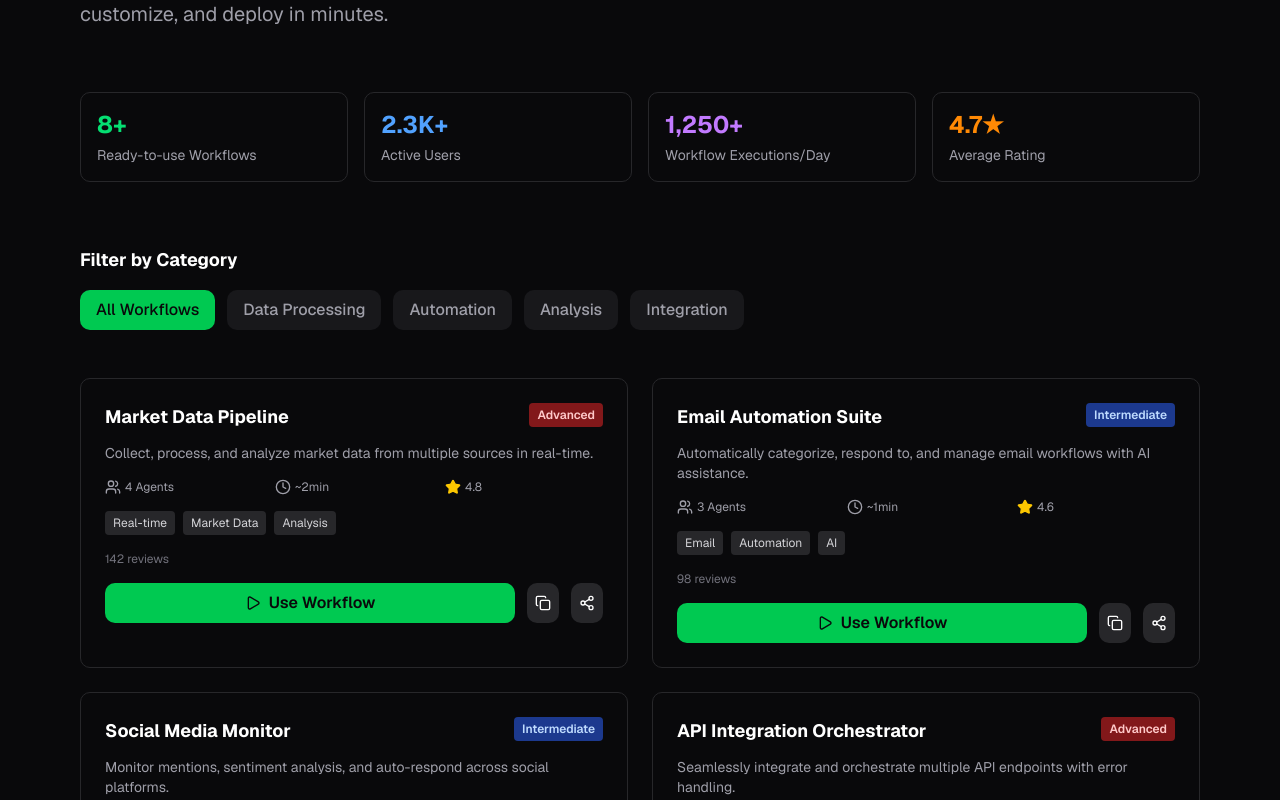
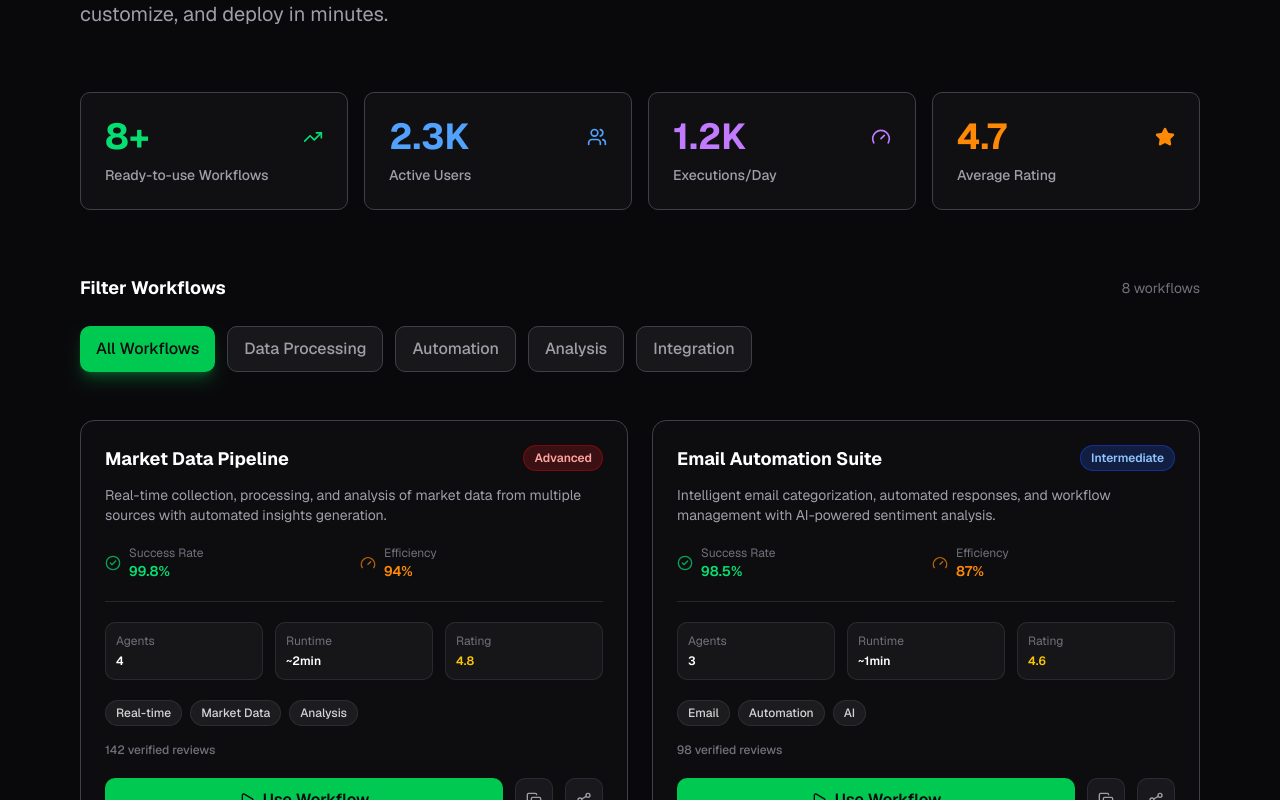
Before and after one commit to nomnom11/harmer-agent, a Next.js app: page /workflows in a window 1280 px wide. Shown: the part 240-1040 px from the top of the page. Built offline with nearby package versions, Linux system fonts and the light colour scheme.

Commit message:
feat: enhance workflow details and UI with new icons and stats

```diff
--- a/app/workflows/page.tsx
+++ b/app/workflows/page.tsx
@@ -2,7 +2,7 @@
 
 import { useState } from 'react'
 import Link from 'next/link'
-import { ArrowLeft, Zap, ArrowRight, Play, Copy, Share2, Star, Users, Clock, Target } from 'lucide-react'
+import { ArrowLeft, Zap, Play, Copy, Share2, Star, Users, Clock, TrendingUp, CheckCircle2, Gauge } from 'lucide-react'
 
 export default function Workflows() {
   const [selectedCategory, setSelectedCategory] = useState('all')
@@ -19,98 +19,114 @@ export default function Workflows() {
     {
       id: 1,
       title: 'Market Data Pipeline',
-      description: 'Collect, process, and analyze market data from multiple sources in real-time.',
+      description: 'Real-time collection, processing, and analysis of market data from multiple sources with automated insights generation.',
       category: 'data',
       complexity: 'Advanced',
       agents: 4,
       runtime: '~2min',
       rating: 4.8,
       reviews: 142,
-      tags: ['Real-time', 'Market Data', 'Analysis']
+      tags: ['Real-time', 'Market Data', 'Analysis'],
+      efficiency: '94%',
+      successRate: '99.8%'
     },
     {
       id: 2,
       title: 'Email Automation Suite',
-      description: 'Automatically categorize, respond to, and manage email workflows with AI assistance.',
+      description: 'Intelligent email categorization, automated responses, and workflow management with AI-powered sentiment analysis.',
       category: 'automation',
       complexity: 'Intermediate',
       agents: 3,
       runtime: '~1min',
       rating: 4.6,
       reviews: 98,
-      tags: ['Email', 'Automation', 'AI']
+      tags: ['Email', 'Automation', 'AI'],
+      efficiency: '87%',
+      successRate: '98.5%'
     },
     {
       id: 3,
       title: 'Social Media Monitor',
-      description: 'Monitor mentions, sentiment analysis, and auto-respond across social platforms.',
+      description: 'Monitor brand mentions, sentiment analysis, and automated responses across all major social platforms.',
       category: 'analysis',
       complexity: 'Intermediate',
       agents: 3,
       runtime: '~3min',
       rating: 4.7,
       reviews: 127,
-      tags: ['Social Media', 'Sentiment', 'Monitoring']
+      tags: ['Social Media', 'Sentiment', 'Monitoring'],
+      efficiency: '91%',
+      successRate: '99.2%'
     },
     {
       id: 4,
       title: 'API Integration Orchestrator',
-      description: 'Seamlessly integrate and orchestrate multiple API endpoints with error handling.',
+      description: 'Seamlessly orchestrate multiple API endpoints with intelligent error handling and rate limiting.',
       category: 'integration',
       complexity: 'Advanced',
       agents: 5,
       runtime: '~4min',
       rating: 4.9,
       reviews: 156,
-      tags: ['API', 'Integration', 'Orchestration']
+      tags: ['API', 'Integration', 'Orchestration'],
+      efficiency: '96%',
+      successRate: '99.9%'
     },
     {
       id: 5,
       title: 'Content Generation Pipeline',
-      description: 'Generate, optimize, and publish content across multiple channels automatically.',
+      description: 'Generate, optimize, and publish high-quality content across multiple channels with SEO enhancement.',
       category: 'automation',
       complexity: 'Intermediate',
       agents: 4,
       runtime: '~2min',
       rating: 4.5,
       reviews: 84,
-      tags: ['Content', 'Generation', 'Publishing']
+      tags: ['Content', 'Generation', 'Publishing'],
+      efficiency: '89%',
+      successRate: '98.1%'
     },
     {
       id: 6,
       title: 'Competitive Analysis Engine',
-      description: 'Analyze competitor activities, pricing, and market positioning in real-time.',
+      description: 'Advanced competitor tracking with pricing analysis, market positioning, and strategic intelligence.',
       category: 'analysis',
       complexity: 'Advanced',
       agents: 4,
       runtime: '~5min',
       rating: 4.8,
       reviews: 119,
-      tags: ['Competitor', 'Analysis', 'Market']
+      tags: ['Competitor', 'Analysis', 'Market'],
+      efficiency: '92%',
+      successRate: '99.3%'
     },
     {
       id: 7,
       title: 'Invoice Processing System',
-      description: 'Automatically extract, validate, and process invoice data with OCR and AI.',
+      description: 'OCR-powered invoice extraction, validation, and processing with automatic data enrichment.',
       category: 'data',
       complexity: 'Intermediate',
       agents: 3,
       runtime: '~1min',
       rating: 4.7,
       reviews: 103,
-      tags: ['Invoice', 'OCR', 'Processing']
+      tags: ['Invoice', 'OCR', 'Processing'],
+      efficiency: '93%',
+      successRate: '99.6%'
     },
     {
       id: 8,
       title: 'Customer Support Workflow',
-      description: 'Intelligent ticket routing, resolution suggestions, and customer follow-up automation.',
+      description: 'Intelligent ticket routing, AI-powered resolution suggestions, and automated customer follow-ups.',
       category: 'automation',
       complexity: 'Intermediate',
       agents: 3,
       runtime: '~2min',
       rating: 4.6,
       reviews: 91,
-      tags: ['Support', 'Tickets', 'Customer']
+      tags: ['Support', 'Tickets', 'Customer'],
+      efficiency: '88%',
+      successRate: '98.7%'
     }
   ]
 
@@ -133,38 +149,53 @@ export default function Workflows() {
           <p className="text-xl text-zinc-400 max-w-2xl">Pre-built multi-agent workflows to automate complex tasks. Build, customize, and deploy in minutes.</p>
         </div>
 
-        {/* Stats */}
+        {/* Stats - Enhanced */}
         <div className="grid md:grid-cols-4 gap-4 mb-16">
-          <div className="border border-zinc-800 rounded-lg p-4">
-            <div className="text-2xl font-bold text-green-400 mb-1">{workflows.length}+</div>
-            <div className="text-sm text-zinc-400">Ready-to-use Workflows</div>
+          <div className="border border-zinc-700 bg-zinc-900/50 rounded-lg p-6 hover:border-zinc-600 transition-colors">
+            <div className="flex items-center justify-between mb-2">
+              <span className="text-4xl font-bold text-green-400">{workflows.length}+</span>
+              <TrendingUp className="w-5 h-5 text-green-400" />
+            </div>
+            <div className="text-sm text-zinc-400 font-medium">Ready-to-use Workflows</div>
           </div>
-          <div className="border border-zinc-800 rounded-lg p-4">
-            <div className="text-2xl font-bold text-blue-400 mb-1">2.3K+</div>
-            <div className="text-sm text-zinc-400">Active Users</div>
+          <div className="border border-zinc-700 bg-zinc-900/50 rounded-lg p-6 hover:border-zinc-600 transition-colors">
+            <div className="flex items-center justify-between mb-2">
+              <span className="text-4xl font-bold text-blue-400">2.3K</span>
+              <Users className="w-5 h-5 text-blue-400" />
+            </div>
+            <div className="text-sm text-zinc-400 font-medium">Active Users</div>
           </div>
-          <div className="border border-zinc-800 rounded-lg p-4">
-            <div className="text-2xl font-bold text-purple-400 mb-1">1,250+</div>
-            <div className="text-sm text-zinc-400">Workflow Executions/Day</div>
+          <div className="border border-zinc-700 bg-zinc-900/50 rounded-lg p-6 hover:border-zinc-600 transition-colors">
+            <div className="flex items-center justify-between mb-2">
+              <span className="text-4xl font-bold text-purple-400">1.2K</span>
+              <Gauge className="w-5 h-5 text-purple-400" />
+            </div>
+            <div className="text-sm text-zinc-400 font-medium">Executions/Day</div>
           </div>
-          <div className="border border-zinc-800 rounded-lg p-4">
-            <div className="text-2xl font-bold text-orange-400 mb-1">4.7★</div>
-            <div className="text-sm text-zinc-400">Average Rating</div>
+          <div className="border border-zinc-700 bg-zinc-900/50 rounded-lg p-6 hover:border-zinc-600 transition-colors">
+            <div className="flex items-center justify-between mb-2">
+              <span className="text-4xl font-bold text-orange-400">4.7</span>
+              <Star className="w-5 h-5 fill-orange-400 text-orange-400" />
+            </div>
+            <div className="text-sm text-zinc-400 font-medium">Average Rating</div>
           </div>
         </div>
 
-        {/* Category Filter */}
+        {/* Category Filter - Enhanced */}
         <div className="mb-12">
-          <h2 className="text-lg font-bold mb-4">Filter by Category</h2>
+          <div className="flex items-center justify-between mb-6">
+            <h2 className="text-lg font-bold">Filter Workflows</h2>
+            <span className="text-sm text-zinc-500">{filteredWorkflows.length} workflows</span>
+          </div>
           <div className="flex flex-wrap gap-3">
             {categories.map(cat => (
               <button
                 key={cat.id}
                 onClick={() => setSelectedCategory(cat.id)}
-                className={`px-4 py-2 rounded-lg font-medium transition-all ${
+                className={`px-4 py-2.5 rounded-lg font-medium transition-all ${
                   selectedCategory === cat.id
-                    ? 'bg-green-500 text-zinc-950'
-                    : 'bg-zinc-900 text-zinc-400 hover:bg-zinc-800'
+                    ? 'bg-green-500 text-zinc-950 shadow-lg shadow-green-500/30'
+                    : 'border border-zinc-700 bg-zinc-900 text-zinc-400 hover:border-zinc-600 hover:text-zinc-200'
                 }`}
               >
                 {cat.label}
@@ -173,63 +204,85 @@ export default function Workflows() {
           </div>
         </div>
 
-        {/* Workflows Grid */}
-        <div className="grid md:grid-cols-2 gap-6 mb-16">
+        {/* Workflows Grid - Enhanced */}
+        <div className="grid md:grid-cols-2 lg:grid-cols-2 gap-6 mb-16">
           {filteredWorkflows.map(workflow => (
-            <div key={workflow.id} className="border border-zinc-800 rounded-lg p-6 hover:border-zinc-700 hover:bg-zinc-900/50 transition-all">
+            <div key={workflow.id} className="group border border-zinc-700 bg-zinc-900/30 rounded-xl p-6 hover:border-zinc-600 hover:bg-zinc-900/50 transition-all duration-300 flex flex-col">
               {/* Header */}
-              <div className="flex items-start justify-between mb-3">
-                <h3 className="text-lg font-bold max-w-xs">{workflow.title}</h3>
-                <span className={`text-xs px-2 py-1 rounded font-semibold ${
-                  workflow.complexity === 'Advanced'
-                    ? 'bg-red-900 text-red-200'
-                    : 'bg-blue-900 text-blue-200'
-                }`}>
-                  {workflow.complexity}
-                </span>
+              <div className="flex items-start justify-between gap-3 mb-3">
+                <div className="flex-1">
+                  <h3 className="text-lg font-bold text-white group-hover:text-green-400 transition-colors">{workflow.title}</h3>
+                </div>
+                <div className="flex gap-2">
+                  <span className={`text-xs px-2.5 py-1 rounded-full font-semibold whitespace-nowrap ${
+                    workflow.complexity === 'Advanced'
+                      ? 'bg-red-900/40 text-red-300 border border-red-700/50'
+                      : 'bg-blue-900/40 text-blue-300 border border-blue-700/50'
+                  }`}>
+                    {workflow.complexity}
+                  </span>
+                </div>
               </div>
 
               {/* Description */}
-              <p className="text-sm text-zinc-400 mb-4">{workflow.description}</p>
+              <p className="text-sm text-zinc-400 mb-5 line-clamp-2">{workflow.description}</p>
+
+              {/* Workflow Metrics - New */}
+              <div className="grid grid-cols-2 gap-3 mb-5 pb-5 border-b border-zinc-800">
+                <div className="flex items-center gap-2">
+                  <CheckCircle2 className="w-4 h-4 text-green-400/70" />
+                  <div>
+                    <div className="text-xs text-zinc-500">Success Rate</div>
+                    <div className="text-sm font-semibold text-green-400">{workflow.successRate}</div>
+                  </div>
+                </div>
+                <div className="flex items-center gap-2">
+                  <Gauge className="w-4 h-4 text-orange-400/70" />
+                  <div>
+                    <div className="text-xs text-zinc-500">Efficiency</div>
+                    <div className="text-sm font-semibold text-orange-400">{workflow.efficiency}</div>
+                  </div>
+                </div>
+              </div>
 
               {/* Metadata */}
-              <div className="grid grid-cols-3 gap-3 mb-4 text-xs text-zinc-400">
-                <div className="flex items-center gap-1">
-                  <Users className="w-4 h-4" />
-                  <span>{workflow.agents} Agents</span>
+              <div className="grid grid-cols-3 gap-3 mb-5 text-xs">
+                <div className="flex flex-col gap-1 p-2.5 bg-zinc-800/40 rounded-lg border border-zinc-700/50">
+                  <span className="text-zinc-500">Agents</span>
+                  <span className="font-semibold text-white">{workflow.agents}</span>
                 </div>
-                <div className="flex items-center gap-1">
-                  <Clock className="w-4 h-4" />
-                  <span>{workflow.runtime}</span>
+                <div className="flex flex-col gap-1 p-2.5 bg-zinc-800/40 rounded-lg border border-zinc-700/50">
+                  <span className="text-zinc-500">Runtime</span>
+                  <span className="font-semibold text-white">{workflow.runtime}</span>
                 </div>
-                <div className="flex items-center gap-1">
-                  <Star className="w-4 h-4 fill-yellow-400 text-yellow-400" />
-                  <span>{workflow.rating}</span>
+                <div className="flex flex-col gap-1 p-2.5 bg-zinc-800/40 rounded-lg border border-zinc-700/50">
+                  <span className="text-zinc-500">Rating</span>
+                  <span className="font-semibold text-yellow-400">{workflow.rating}</span>
                 </div>
               </div>
 
               {/* Tags */}
               <div className="flex flex-wrap gap-2 mb-4">
                 {workflow.tags.map(tag => (
-                  <span key={tag} className="text-xs bg-zinc-800 text-zinc-300 px-2 py-1 rounded">
+                  <span key={tag} className="text-xs bg-zinc-800/60 text-zinc-300 px-2.5 py-1 rounded-full border border-zinc-700/50 font-medium">
                     {tag}
                   </span>
                 ))}
               </div>
 
               {/* Review Count */}
-              <p className="text-xs text-zinc-500 mb-4">{workflow.reviews} reviews</p>
+              <p className="text-xs text-zinc-500 mb-5 font-medium">{workflow.reviews} verified reviews</p>
 
               {/* Actions */}
-              <div className="flex gap-3">
-                <button className="flex-1 bg-green-500 hover:bg-green-600 text-zinc-950 font-semibold py-2 rounded-lg flex items-center justify-center gap-2 transition-colors">
+              <div className="flex gap-3 mt-auto">
+                <button className="flex-1 bg-green-500 hover:bg-green-600 text-zinc-950 font-semibold py-2.5 px-3 rounded-lg flex items-center justify-center gap-2 transition-all hover:shadow-lg hover:shadow-green-500/20">
                   <Play className="w-4 h-4" />
                   Use Workflow
                 </button>
-                <button className="p-2 bg-zinc-800 hover:bg-zinc-700 rounded-lg transition-colors">
+                <button className="p-2.5 bg-zinc-800/50 hover:bg-zinc-700 text-zinc-400 hover:text-zinc-200 rounded-lg transition-all border border-zinc-700/50 hover:border-zinc-600/50">
                   <Copy className="w-4 h-4" />
                 </button>
-                <button className="p-2 bg-zinc-800 hover:bg-zinc-700 rounded-lg transition-colors">
+                <button className="p-2.5 bg-zinc-800/50 hover:bg-zinc-700 text-zinc-400 hover:text-zinc-200 rounded-lg transition-all border border-zinc-700/50 hover:border-zinc-600/50">
                   <Share2 className="w-4 h-4" />
                 </button>
               </div>
@@ -237,13 +290,18 @@ export default function Workflows() {
           ))}
         </div>
 
-        {/* Create Workflow CTA */}
-        <div className="bg-gradient-to-r from-zinc-900 to-zinc-800 border border-zinc-700 rounded-lg p-12 text-center">
-          <h2 className="text-2xl font-bold mb-3">Build Your Own Workflow</h2>
-          <p className="text-zinc-400 mb-6 max-w-xl mx-auto">Combine multiple agents to create custom workflows tailored to your needs. Start from scratch or modify existing templates.</p>
-          <Link href="/build-agent" className="inline-flex items-center gap-2 bg-green-500 hover:bg-green-600 text-zinc-950 px-6 py-3 rounded-lg font-semibold transition-colors">
+        {/* Create Workflow CTA - Enhanced */}
+        <div className="bg-gradient-to-br from-green-900/20 to-blue-900/20 border border-green-700/50 rounded-xl p-12 text-center backdrop-blur-sm">
+          <div className="flex justify-center mb-4">
+            <div className="p-3 bg-green-500/10 rounded-lg border border-green-500/30">
+              <Zap className="w-6 h-6 text-green-400" />
+            </div>
+          </div>
+          <h2 className="text-3xl font-bold mb-3">Create Custom Workflows</h2>
+          <p className="text-zinc-300 mb-8 max-w-xl mx-auto leading-relaxed">Combine multiple agents to build sophisticated workflows tailored to your unique business requirements. Start from pre-built templates or create entirely custom workflows.</p>
+          <Link href="/build-agent" className="inline-flex items-center gap-2 bg-green-500 hover:bg-green-600 text-zinc-950 px-8 py-3.5 rounded-lg font-semibold transition-all hover:shadow-lg hover:shadow-green-500/30">
             <Zap className="w-5 h-5" />
-            Create Workflow
+            Get Started
           </Link>
         </div>
       </div>
```
